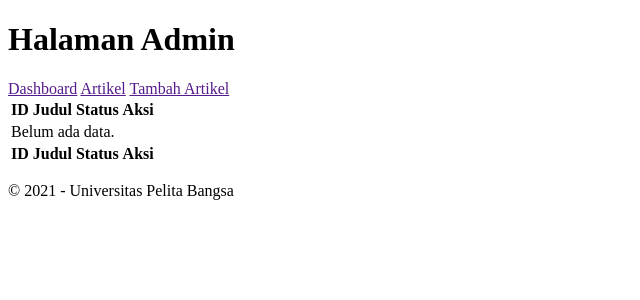
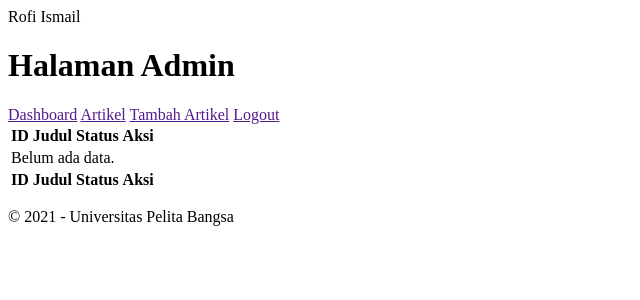
Before and after one commit to Viismile/Lab11Web, a PHP site: template Views/artikel/admin_index.php in a window 1280 px wide. Shown: the top 300 px of the page, without its empty margins (0-640 px from the left). Run offline with PHP 8.4, Linux system fonts and the light colour scheme; the template is opened without the code that fills it, so the values that code supplies are empty.

Commit message:
Praktikum 13 done

```diff
--- a/Views/template/admin_header.php
+++ b/Views/template/admin_header.php
@@ -1,3 +1,7 @@
+<?php
+
+use App\Controllers\User;
+?>
 <!DOCTYPE html>
 <html lang="en">
 <head>
@@ -7,6 +11,7 @@
 </head>
 <body>
     <div id="container">
+    <div class="pembuat">Rofi Ismail</div>
     <header>
         <h1>Halaman Admin</h1>
     </header>
@@ -14,5 +19,6 @@
         <a href="<?= base_url('/admin/artikel');?>" class="active">Dashboard</a>
         <a href="<?= base_url('/artikel');?>">Artikel</a>
         <a href="<?= base_url('/admin/artikel/add');?>">Tambah Artikel</a>
+        <a href="<?= base_url('/admin/logout');?>">Logout</a>
     </nav>
     <section id="wrapper">
--- a/Views/template/header.php
+++ b/Views/template/header.php
@@ -7,6 +7,7 @@
 </head>
 <body>
     <div id="container">
+    <div class="pembuat">Rofi Ismail</div>
     <header>
         <h1>Layout Sederhana</h1>
     </header>
```
